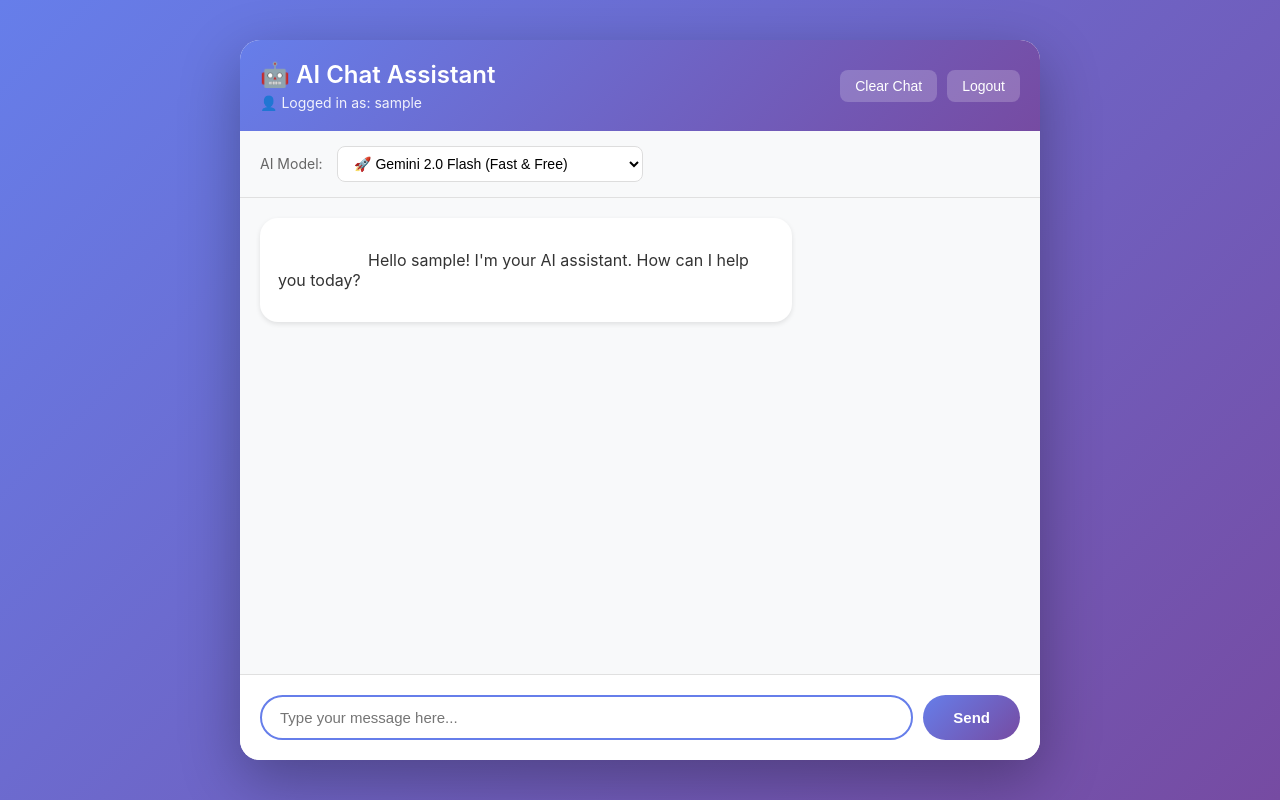
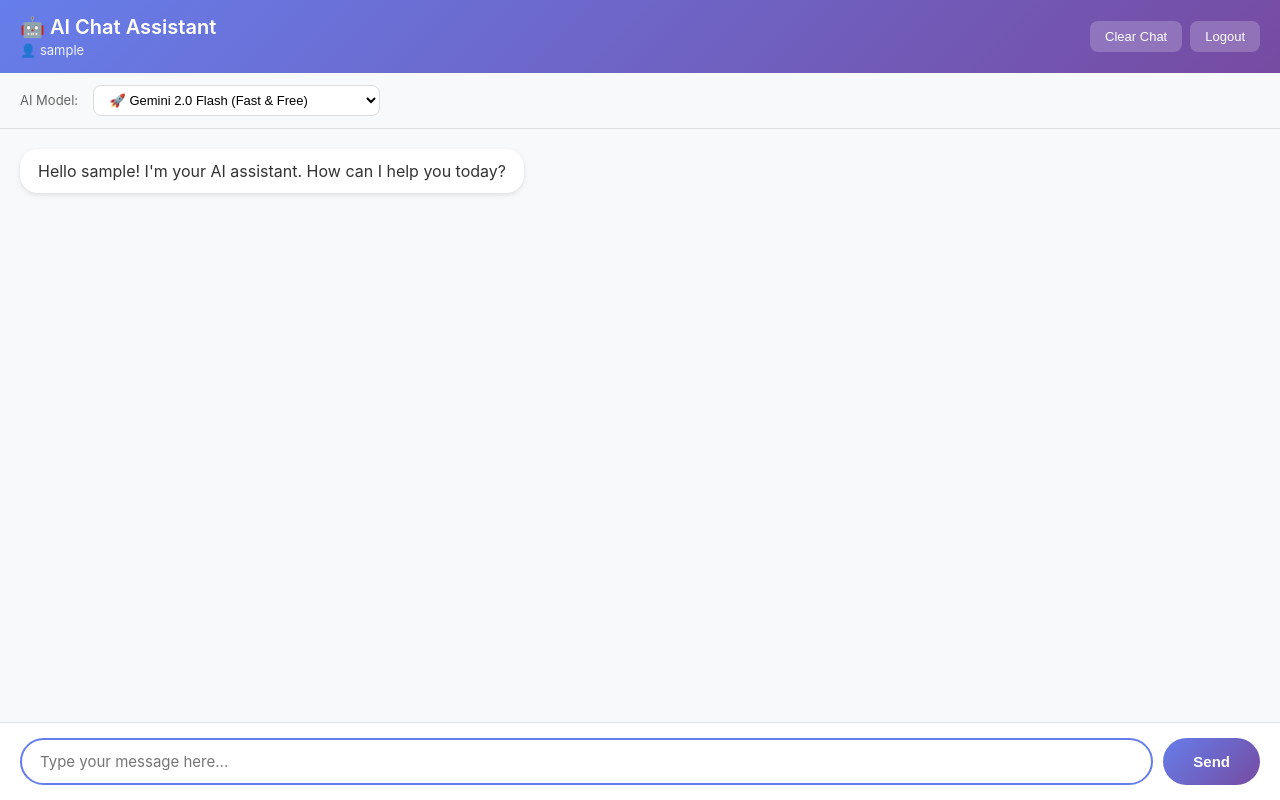
Before and after one commit to cloudstoragecrypto-svg/ai-chat-app, a Flask app: page /chat in a window 1280 px wide. Run offline with Flask 3, Linux system fonts and the light colour scheme; the visitor is signed in with stand-in values (Sample User, id 1); data that the repository does not hold is empty; some libraries are stand-ins or nearby versions.

Commit message:
Update index.html

```diff
--- a/templates/index.html
+++ b/templates/index.html
@@ -4,6 +4,11 @@
     <meta charset="UTF-8">
     <meta name="viewport" content="width=device-width, initial-scale=1.0">
     <title>AI Chat - {{ username }}</title>
+    <!-- Marked.js for Markdown rendering -->
+    <script src="https://cdn.jsdelivr.net/npm/marked/marked.min.js"></script>
+    <!-- Highlight.js for code syntax highlighting -->
+    <link rel="stylesheet" href="https://cdnjs.cloudflare.com/ajax/libs/highlight.js/11.9.0/styles/github-dark.min.css">
+    <script src="https://cdnjs.cloudflare.com/ajax/libs/highlight.js/11.9.0/highlight.min.js"></script>
     <style>
         * {
             margin: 0;
@@ -11,23 +16,21 @@
             box-sizing: border-box;
         }
 
+        html, body {
+            height: 100%;
+            width: 100%;
+            overflow: hidden;
+        }
+
         body {
             font-family: -apple-system, BlinkMacSystemFont, 'Segoe UI', Roboto, Oxygen, Ubuntu, Cantarell, sans-serif;
             background: linear-gradient(135deg, #667eea 0%, #764ba2 100%);
-            height: 100vh;
-            display: flex;
-            justify-content: center;
-            align-items: center;
-            padding: 20px;
         }
 
         .chat-container {
             width: 100%;
-            max-width: 800px;
-            height: 90vh;
+            height: 100%;
             background: white;
-            border-radius: 20px;
-            box-shadow: 0 20px 60px rgba(0,0,0,0.3);
             display: flex;
             flex-direction: column;
             overflow: hidden;
@@ -36,31 +39,32 @@
         .chat-header {
             background: linear-gradient(135deg, #667eea 0%, #764ba2 100%);
             color: white;
-            padding: 20px;
+            padding: 15px 20px;
             display: flex;
             justify-content: space-between;
             align-items: center;
+            flex-shrink: 0;
         }
 
         .header-left {
             display: flex;
             flex-direction: column;
-            gap: 5px;
+            gap: 3px;
         }
 
         .chat-header h1 {
-            font-size: 24px;
+            font-size: 20px;
             font-weight: 600;
         }
 
         .user-info {
-            font-size: 14px;
+            font-size: 13px;
             opacity: 0.9;
         }
 
         .header-controls {
             display: flex;
-            gap: 10px;
+            gap: 8px;
         }
 
         .header-controls button {
@@ -70,7 +74,7 @@
             padding: 8px 15px;
             border-radius: 8px;
             cursor: pointer;
-            font-size: 14px;
+            font-size: 13px;
             transition: all 0.3s;
         }
 
@@ -79,22 +83,23 @@
         }
 
         .model-selector {
-            padding: 15px 20px;
+            padding: 12px 20px;
             background: #f8f9fa;
             border-bottom: 1px solid #e0e0e0;
+            flex-shrink: 0;
         }
 
         .model-selector label {
-            font-size: 14px;
+            font-size: 13px;
             color: #666;
             margin-right: 10px;
         }
 
         .model-selector select {
-            padding: 8px 12px;
+            padding: 6px 12px;
             border: 1px solid #ddd;
             border-radius: 8px;
-            font-size: 14px;
+            font-size: 13px;
             cursor: pointer;
             background: white;
         }
@@ -122,11 +127,10 @@
         }
 
         .message-content {
-            max-width: 70%;
+            max-width: 80%;
             padding: 12px 18px;
             border-radius: 18px;
             word-wrap: break-word;
-            white-space: pre-wrap;
         }
 
         .message.user .message-content {
@@ -140,10 +144,105 @@
             box-shadow: 0 2px 5px rgba(0,0,0,0.1);
         }
 
+        /* Markdown styles for assistant messages */
+        .message.assistant .message-content h1,
+        .message.assistant .message-content h2,
+        .message.assistant .message-content h3 {
+            margin-top: 16px;
+            margin-bottom: 8px;
+            font-weight: 600;
+        }
+
+        .message.assistant .message-content h1 { font-size: 1.5em; }
+        .message.assistant .message-content h2 { font-size: 1.3em; }
+        .message.assistant .message-content h3 { font-size: 1.1em; }
+
+        .message.assistant .message-content p {
+            margin-bottom: 12px;
+            line-height: 1.6;
+        }
+
+        .message.assistant .message-content ul,
+        .message.assistant .message-content ol {
+            margin: 12px 0;
+            padding-left: 24px;
+        }
+
+        .message.assistant .message-content li {
+            margin-bottom: 6px;
+            line-height: 1.5;
+        }
+
+        .message.assistant .message-content code {
+            background: #f4f4f4;
+            padding: 2px 6px;
+            border-radius: 4px;
+            font-family: 'Courier New', monospace;
+            font-size: 0.9em;
+            color: #e83e8c;
+        }
+
+        .message.assistant .message-content pre {
+            background: #1e1e1e;
+            padding: 16px;
+            border-radius: 8px;
+            overflow-x: auto;
+            margin: 12px 0;
+        }
+
+        .message.assistant .message-content pre code {
+            background: none;
+            padding: 0;
+            color: #d4d4d4;
+            font-size: 0.9em;
+        }
+
+        .message.assistant .message-content blockquote {
+            border-left: 4px solid #667eea;
+            padding-left: 16px;
+            margin: 12px 0;
+            color: #666;
+            font-style: italic;
+        }
+
+        .message.assistant .message-content a {
+            color: #667eea;
+            text-decoration: none;
+        }
+
+        .message.assistant .message-content a:hover {
+            text-decoration: underline;
+        }
+
+        .message.assistant .message-content table {
+            border-collapse: collapse;
+            width: 100%;
+            margin: 12px 0;
+        }
+
+        .message.assistant .message-content th,
+        .message.assistant .message-content td {
+            border: 1px solid #ddd;
+            padding: 8px;
+            text-align: left;
+        }
+
+        .message.assistant .message-content th {
+            background: #f4f4f4;
+            font-weight: 600;
+        }
+
+        .message.assistant .message-content hr {
+            border: none;
+            border-top: 2px solid #e0e0e0;
+            margin: 16px 0;
+        }
+
         .chat-input-container {
-            padding: 20px;
+            padding: 15px 20px;
             background: white;
             border-top: 1px solid #e0e0e0;
+            flex-shrink: 0;
         }
 
         .chat-input-form {
@@ -159,6 +258,7 @@
             font-size: 15px;
             outline: none;
             transition: border-color 0.3s;
+            font-family: inherit;
         }
 
         .chat-input:focus {
@@ -175,6 +275,7 @@
             font-weight: 600;
             cursor: pointer;
             transition: transform 0.2s;
+            white-space: nowrap;
         }
 
         .send-button:hover {
@@ -219,6 +320,29 @@
             0%, 80%, 100% { opacity: 0; }
             40% { opacity: 1; }
         }
+
+        /* Copy button for code blocks */
+        .code-block-wrapper {
+            position: relative;
+        }
+
+        .copy-button {
+            position: absolute;
+            top: 8px;
+            right: 8px;
+            background: rgba(255,255,255,0.1);
+            color: white;
+            border: 1px solid rgba(255,255,255,0.2);
+            padding: 4px 12px;
+            border-radius: 4px;
+            cursor: pointer;
+            font-size: 12px;
+            transition: all 0.2s;
+        }
+
+        .copy-button:hover {
+            background: rgba(255,255,255,0.2);
+        }
     </style>
 </head>
 <body>
@@ -226,7 +350,7 @@
         <div class="chat-header">
             <div class="header-left">
                 <h1>🤖 AI Chat Assistant</h1>
-                <div class="user-info">👤 Logged in as: {{ username }}</div>
+                <div class="user-info">👤 {{ username }}</div>
             </div>
             <div class="header-controls">
                 <button onclick="clearChat()">Clear Chat</button>
@@ -293,6 +417,18 @@
         const loading = document.getElementById('loading');
         const modelSelect = document.getElementById('model-select');
 
+        // Configure marked.js for better rendering
+        marked.setOptions({
+            breaks: true,
+            gfm: true,
+            highlight: function(code, lang) {
+                if (lang && hljs.getLanguage(lang)) {
+                    return hljs.highlight(code, { language: lang }).value;
+                }
+                return hljs.highlightAuto(code).value;
+            }
+        });
+
         // Load chat history on page load
         window.addEventListener('load', loadHistory);
 
@@ -318,7 +454,38 @@
 
             const contentDiv = document.createElement('div');
             contentDiv.className = 'message-content';
-            contentDiv.textContent = content;
+
+            if (role === 'assistant') {
+                // Render markdown for assistant messages
+                contentDiv.innerHTML = marked.parse(content);
+
+                // Add copy buttons to code blocks
+                contentDiv.querySelectorAll('pre code').forEach((block) => {
+                    const wrapper = document.createElement('div');
+                    wrapper.className = 'code-block-wrapper';
+
+                    const copyBtn = document.createElement('button');
+                    copyBtn.className = 'copy-button';
+                    copyBtn.textContent = 'Copy';
+                    copyBtn.onclick = function() {
+                        navigator.clipboard.writeText(block.textContent);
+                        copyBtn.textContent = 'Copied!';
+                        setTimeout(() => copyBtn.textContent = 'Copy', 2000);
+                    };
+
+                    block.parentNode.parentNode.insertBefore(wrapper, block.parentNode);
+                    wrapper.appendChild(block.parentNode);
+                    wrapper.appendChild(copyBtn);
+                });
+
+                // Highlight code blocks
+                contentDiv.querySelectorAll('pre code').forEach((block) => {
+                    hljs.highlightElement(block);
+                });
+            } else {
+                // Plain text for user messages
+                contentDiv.textContent = content;
+            }
 
             messageDiv.appendChild(contentDiv);
             chatMessages.appendChild(messageDiv);
```
